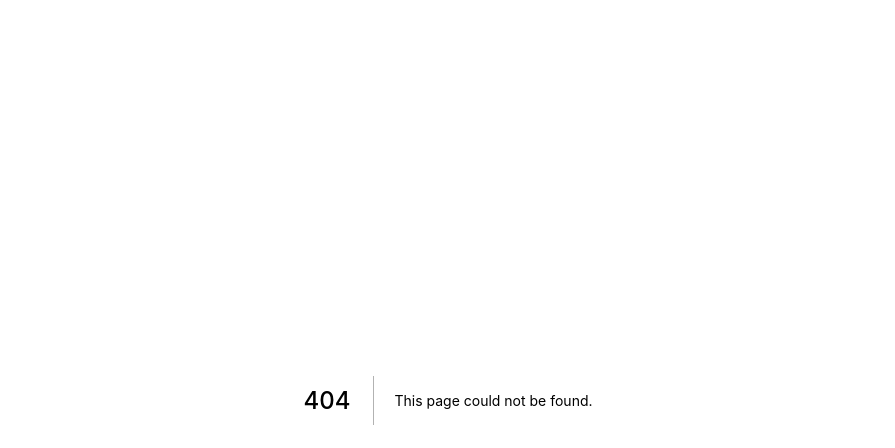
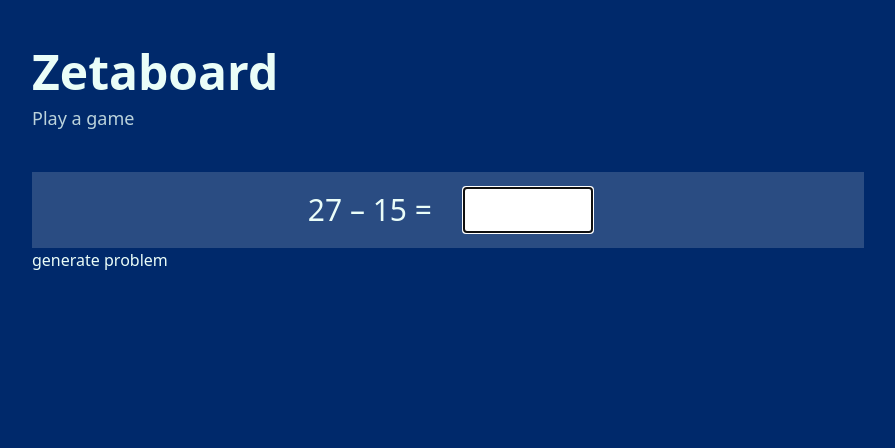
Before and after one commit to adityarathod/zetaboard-old, a Next.js app: page /play in a window 1280 px wide. Before the commit this address had no page. Shown: the top 448 px of the page, without its empty margins (192-1087 px from the left). Built offline with nearby package versions, Linux system fonts and the light colour scheme.

Commit message:
Create play page that allows for game playing

```diff
--- /dev/null
+++ b/pages/play.tsx
@@ -0,0 +1,60 @@
+import { FC, useEffect, useRef, useState } from 'react'
+import Head from 'next/head'
+import Header from '../components/header/header'
+import createGenerator from '../util/prob-gen/generator'
+import Problem from '../util/prob-gen/problem'
+
+const Play: FC = () => {
+  const input = useRef(null)
+  const generate = createGenerator({
+    constraints: {
+      addLeft: { min: 2, max: 100 },
+      addRight: { min: 2, max: 100 },
+      mulLeft: { min: 2, max: 12 },
+      mulRight: { min: 2, max: 100 },
+    },
+    ops: ['add', 'sub', 'mul', 'div'],
+  })
+  const [prob, setProb] = useState<Problem>(generate())
+  const [val, setVal] = useState<string>()
+  const checkAns = e => {
+    if (parseInt(e.target.value) === prob.answer) {
+      setProb(generate())
+      setVal('')
+    } else {
+      setVal(e.target.value)
+    }
+  }
+  useEffect(() => {
+    if (input) {
+      input.current.focus()
+    }
+  }, [input])
+  return (
+    <div>
+      <Head>
+        <title>Zetaboard: Play</title>
+        <link rel='icon' href='/favicon.ico' />
+      </Head>
+
+      <main className='max-w-4xl mx-auto mt-8 px-8 py-4'>
+        <Header subheading='Play a game' />
+        <div className='py-4 text-3xl text-center bg-gray-300 bg-opacity-20 grid grid-cols-2'>
+          <div className='grid-span-1 text-right pr-4 flex items-center justify-end'>
+            {prob.text()} =
+          </div>
+          <input
+            type='text'
+            className='grid-span-1 p-1 text-black ml-4 w-32'
+            onChange={checkAns}
+            value={val}
+            ref={input}
+          />
+        </div>
+        <button onClick={() => setProb(generate())}>generate problem</button>
+      </main>
+    </div>
+  )
+}
+
+export default Play
```
